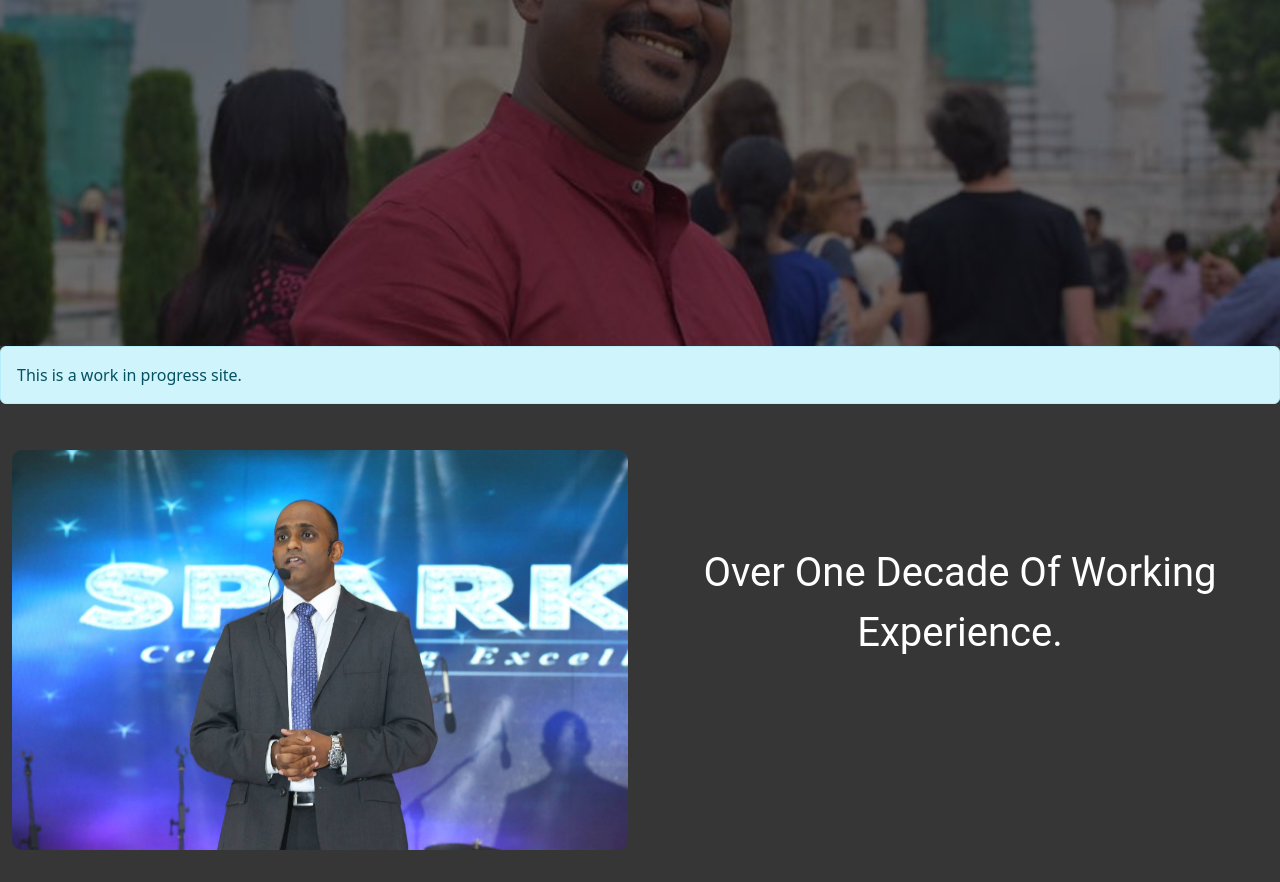
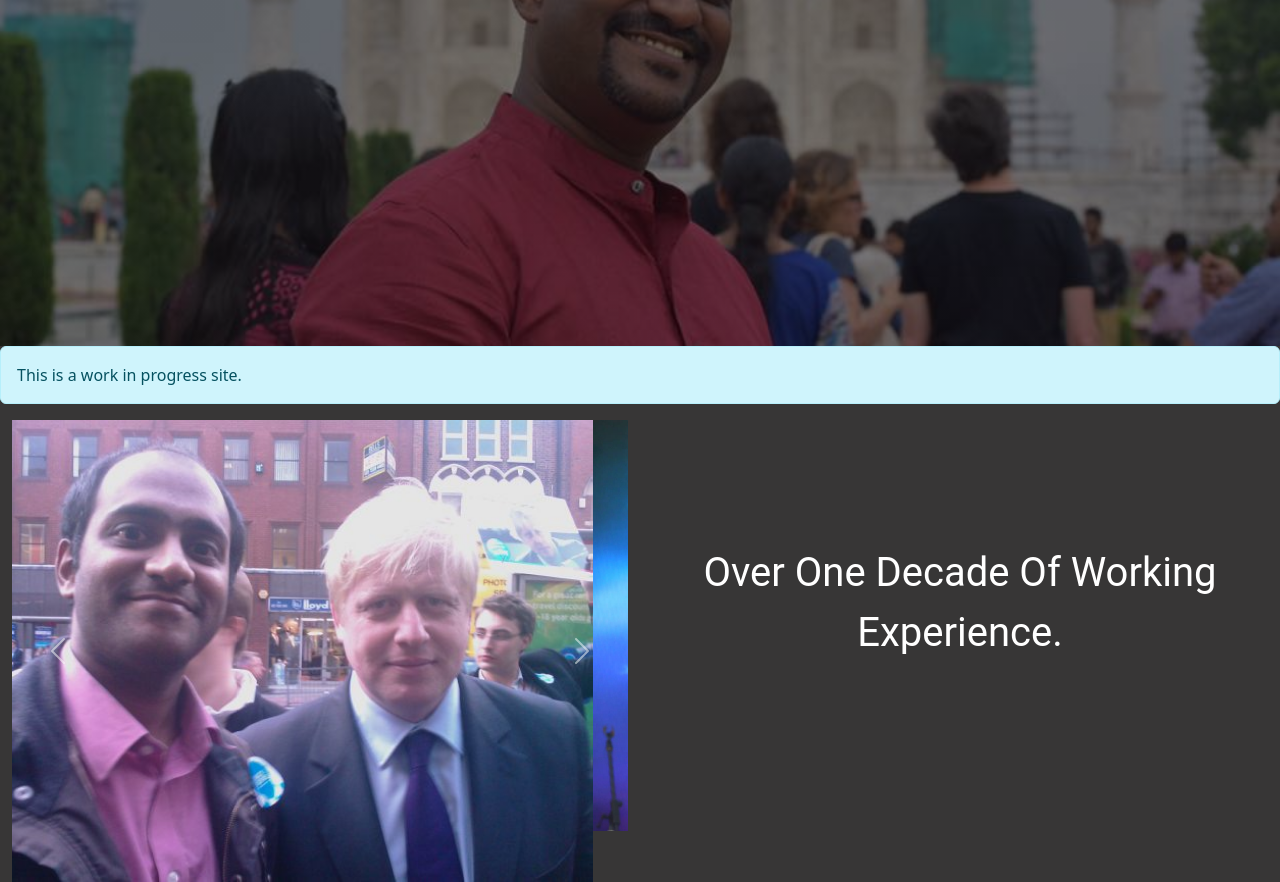
Before and after one commit to Englishdud/Englishdud.github.io, a plain HTML site: page index.html in a window 1280 px wide. Shown: the part 454-1336 px from the top of the page. Before the commit the page ends 1304 px from the top, so only its background shows below. Drawn offline with nearby package versions, Linux system fonts and the light colour scheme.

Commit message:
cringe added

```diff
--- a/index.html
+++ b/index.html
@@ -166,8 +166,28 @@
       <div class="container-fluid">
         <div class="row">
           <div class="col-lg-6 col-md-6 col-sm-12">
-            <div class="bgim">
-
+            <div>
+              <div id="carouselExampleControls" class="carousel slide" data-bs-ride="carousel">
+                <div class="carousel-inner">
+                  <div class="carousel-item active">
+                    <img src="Images/cringe.jpg" class="d-block w-100" alt="...">
+                  </div>
+                  <div class="carousel-item">
+                    <img src="Images/speech.jpg" class="d-block w-100" alt="...">
+                  </div>
+                  <div class="carousel-item">
+                    <img src="Images/portraitLandscape.jpg" class="d-block w-100" alt="...">
+                  </div>
+                </div>
+                <button class="carousel-control-prev" type="button" data-bs-target="#carouselExampleControls" data-bs-slide="prev">
+                  <span class="carousel-control-prev-icon" aria-hidden="true"></span>
+                  <span class="visually-hidden">Previous</span>
+                </button>
+                <button class="carousel-control-next" type="button" data-bs-target="#carouselExampleControls" data-bs-slide="next">
+                  <span class="carousel-control-next-icon" aria-hidden="true"></span>
+                  <span class="visually-hidden">Next</span>
+                </button>
+              </div>
             </div>
           </div>
           <div class="col-lg-6 col-md-6 col-sm-12">
```
